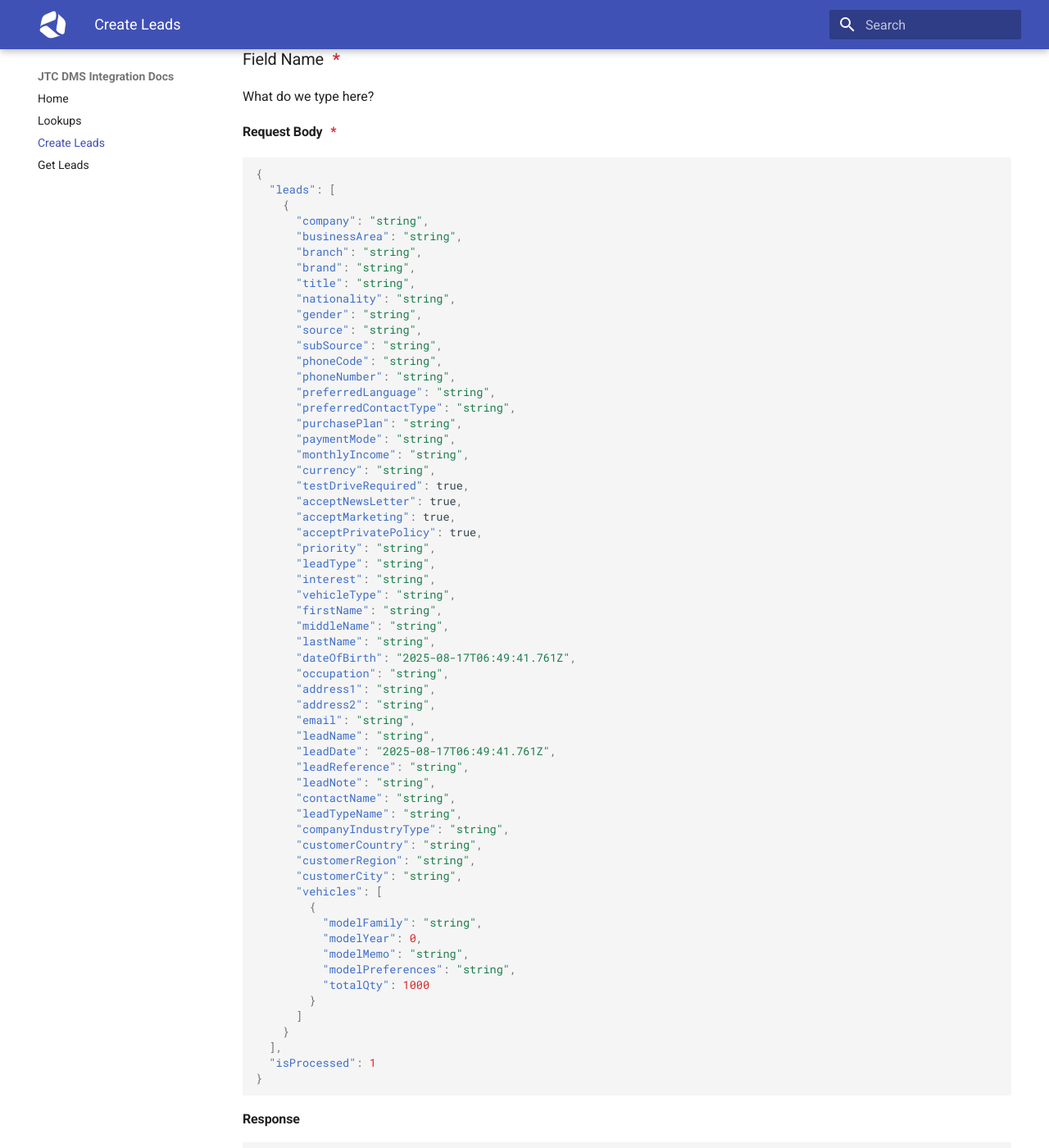
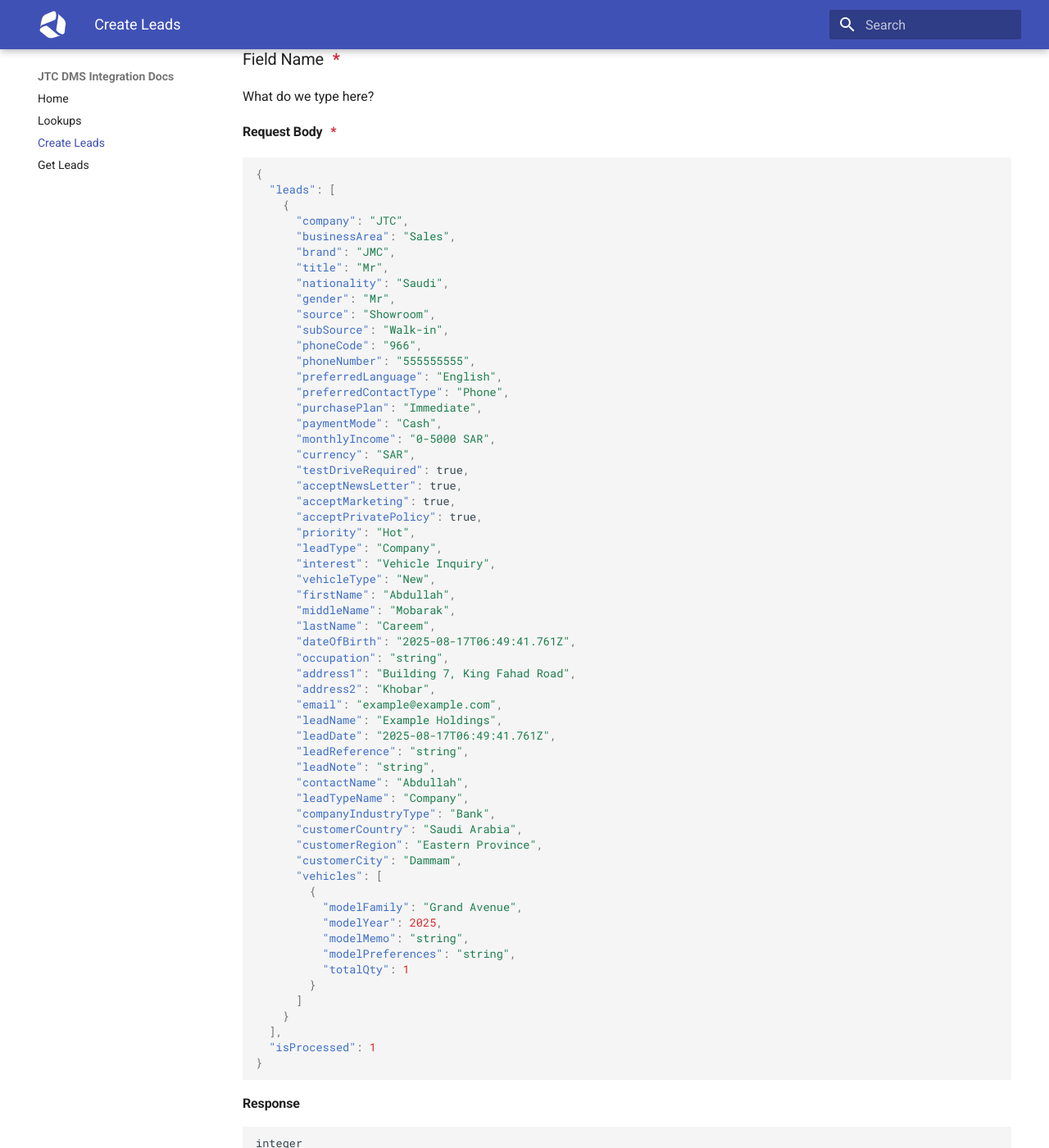
Before and after one commit to aljabr-trading/dms-external-docs, an MkDocs documentation site: the page built from docs/create-lead.md, in a window 1280 px wide and 1400 px high, scrolled down 462 px. Shown: the whole window at 82% size. Built offline with MkDocs 1.6.1 and Material for MkDocs 9.7.7, drawn with Linux system fonts in a browser that asks for light colours; some of the changed text lies outside the part shown.

Commit message:
added example in request body & added bold characters in create-lead.md

```diff
--- a/docs/create-lead.md
+++ b/docs/create-lead.md
@@ -28,56 +28,55 @@ What do we type here?
 {
   "leads": [
     {
-      "company": "string",
-      "businessArea": "string",
-      "branch": "string",
-      "brand": "string",
-      "title": "string",
-      "nationality": "string",
-      "gender": "string",
-      "source": "string",
-      "subSource": "string",
-      "phoneCode": "string",
-      "phoneNumber": "string",
-      "preferredLanguage": "string",
-      "preferredContactType": "string",
-      "purchasePlan": "string",
-      "paymentMode": "string",
-      "monthlyIncome": "string",
-      "currency": "string",
+      "company": "JTC",
+      "businessArea": "Sales",
+      "brand": "JMC",
+      "title": "Mr",
+      "nationality": "Saudi",
+      "gender": "Mr",
+      "source": "Showroom",
+      "subSource": "Walk-in",
+      "phoneCode": "966",
+      "phoneNumber": "555555555",
+      "preferredLanguage": "English",
+      "preferredContactType": "Phone",
+      "purchasePlan": "Immediate",
+      "paymentMode": "Cash",
+      "monthlyIncome": "0-5000 SAR",
+      "currency": "SAR",
       "testDriveRequired": true,
       "acceptNewsLetter": true,
       "acceptMarketing": true,
       "acceptPrivatePolicy": true,
-      "priority": "string",
-      "leadType": "string",
-      "interest": "string",
-      "vehicleType": "string",
-      "firstName": "string",
-      "middleName": "string",
-      "lastName": "string",
+      "priority": "Hot",
+      "leadType": "Company",
+      "interest": "Vehicle Inquiry",
+      "vehicleType": "New",
+      "firstName": "Abdullah",
+      "middleName": "Mobarak",
+      "lastName": "Careem",
       "dateOfBirth": "2025-08-17T06:49:41.761Z",
       "occupation": "string",
-      "address1": "string",
-      "address2": "string",
-      "email": "string",
-      "leadName": "string",
+      "address1": "Building 7, King Fahad Road",
+      "address2": "Khobar",
+      "email": "example@example.com",
+      "leadName": "Example Holdings",
       "leadDate": "2025-08-17T06:49:41.761Z",
       "leadReference": "string",
       "leadNote": "string",
-      "contactName": "string",
-      "leadTypeName": "string",
-      "companyIndustryType": "string",
-      "customerCountry": "string",
-      "customerRegion": "string",
-      "customerCity": "string",
+      "contactName": "Abdullah",
+      "leadTypeName": "Company",
+      "companyIndustryType": "Bank",
+      "customerCountry": "Saudi Arabia",
+      "customerRegion": "Eastern Province",
+      "customerCity": "Dammam",
       "vehicles": [
         {
-          "modelFamily": "string",
-          "modelYear": 0,
+          "modelFamily": "Grand Avenue",
+          "modelYear": 2025,
           "modelMemo": "string",
           "modelPreferences": "string",
-          "totalQty": 1000
+          "totalQty": 1
         }
       ]
     }
@@ -115,9 +114,9 @@ integer
 
 <a><span class="http-get">GET</span></a> `/v1/list/{CUSTOMER_INDUSTRY_TYPE}`
 
-contactName:`string`
+#### contactName:`string`
 
-leadTypeName:`string`
+#### leadTypeName:`string`
 
 #### title
 
@@ -131,15 +130,15 @@ leadTypeName:`string`
 
 <a><span class="http-get">GET</span></a> `/v1/list/{GENDER}`
 
-firstName:`string`
+#### firstName:`string`
 
-lastName:`string`
+#### lastName:`string`
 
-middleName:`string`
+#### middleName:`string`
 
-dateOfBirth:`yyyy-mm-dd`
+#### dateOfBirth:`yyyy-mm-dd`
 
-occupation:`string`
+#### occupation:`string`
 
 #### customerCountry <span class="flag-required">*</span>
 
@@ -153,116 +152,116 @@ occupation:`string`
 
 <a><span class="http-get">GET</span></a> `/v1/list/{CITY}?parentId={customerRegion.value}`
 
-address1:`string`
+#### address1:`string`
 
-address2:`string`
+#### address2:`string`
 
 #### phoneCode <span class="flag-required">*</span>
 
 <a><span class="http-get">GET</span></a> `/v1/list/{PHONE_CODE}`
 
-phoneNumber:`string`
+#### phoneNumber:`string`
 
 !!! note "phoneNumber length should be 9 characters"
 
-email:`string`
+#### email:`string`
 
 #### monthlyIncome
 
 <a><span class="http-get">GET</span></a> `/v1/list/{LEAD_MONTHLY_INCOME}`
 
-preferredLanguage <span class="flag-required">*</span>
+#### preferredLanguage <span class="flag-required">*</span>
 
 <a><span class="http-get">GET</span></a> `/v1/list/{LANGUAGE}`
 
-preferredContactType
+#### preferredContactType
 
 <a><span class="http-get">GET</span></a> `/v1/list/{CONTACT_TYPE}`
 
-company:`Aljabr Trading Company`
+#### company:`JTC`
 
-ou <span class="flag-required">*</span>
+#### ou <span class="flag-required">*</span>
 
 <a><span class="http-get">GET</span></a> `/v1/list/{OU_TYPE}`
 
-businessArea <span class="flag-required">*</span>
+#### businessArea <span class="flag-required">*</span>
 
 <a><span class="http-get">GET</span></a> `/v1/list/{BUSINESS_AREA}?parentId={ou_type.value}`
 
-branch <span class="flag-required">*</span>
+#### branch <span class="flag-required">*</span>
 
 <a><span class="http-get">GET</span></a> `/v1/list/{BRANCH_TYPE}?parentId={branch_type.value}`
 
-leadDate:`string` <span class="flag-required">*</span>
+#### leadDate:`string` <span class="flag-required">*</span>
 
-leadInterest <span class="flag-required">*</span>
+#### leadInterest <span class="flag-required">*</span>
 
 <a><span class="http-get">GET</span></a> `/v1/list/{LEAD_INTEREST}`
 
-source <span class="flag-required">*</span>
+#### source <span class="flag-required">*</span>
 
 <a><span class="http-get">GET</span></a> `/v1/list/{LEAD_SOURCE}`
 
-subSource <span class="flag-required">*</span>
+#### subSource <span class="flag-required">*</span>
 
 <a><span class="http-get">GET</span></a> `/v1/list/{LEAD_SUB_SOURCE}?parentId={lead_source.value}`
 
-leadName:`string` <span class="flag-required">*</span>
+#### leadName:`string` <span class="flag-required">*</span>
 
-leadReference:`string`
+#### leadReference:`string`
 
-leadNote:`string`
+#### leadNote:`string`
 
 #### vehicleType
 
 <a><span class="http-get">GET</span></a> `/v1/list/{VEHICLE_TYPE}`
 
-vehicles.modelFamily
+#### vehicles.modelFamily
 
 <a><span class="http-get">GET</span></a> `/v1/list/{MODEL}?parentId={ou_type.value}`
 
-vehicles.modelYear
+#### vehicles.modelYear
 
 <a><span class="http-get">GET</span></a> `/v1/list/{MODEL_YEAR}`
 
 <!-- should I keep as not in json -->
-vehicles.modelMemo:`string`
+#### vehicles.modelMemo:`string`
 
 <!-- should I keep as not in json -->
-vehicles.modelPreferences:`string`
+#### vehicles.modelPreferences:`string`
 
 <!-- should I keep as not in json -->
-vehicles.totalQty:`string`
+#### vehicles.totalQty:`string`
 
 
-purchasePlan
+#### purchasePlan
 
 <a><span class="http-get">GET</span></a> `/v1/list/{PURCHASE_PLAN}`
 
-paymentMode
+#### paymentMode
 
 <a><span class="http-get">GET</span></a> `/v1/list/{PAYMENT_MODE}`
 
-currency
+#### currency
 
 <a><span class="http-get">GET</span></a> `/v1/list/{CURRENCY}`
 
-priority <span class="flag-required">*</span>
+#### priority <span class="flag-required">*</span>
 
 <a><span class="http-get">GET</span></a> `/v1/list/{LEAD_PRIORITY}`
 
-testDriveRequired
+#### testDriveRequired
 
 <a><span class="http-get">GET</span></a> `/v1/list/{YES_OR_NO}`
 
-acceptNewsLetter
+#### acceptNewsLetter
 
 <a><span class="http-get">GET</span></a> `/v1/list/{YES_OR_NO}`
 
-acceptMarketing
+#### acceptMarketing
 
 <a><span class="http-get">GET</span></a> `/v1/list/{YES_OR_NO}`
 
-acceptPrivatePolicy
+#### acceptPrivatePolicy
 
 <a><span class="http-get">GET</span></a> `/v1/list/{YES_OR_NO}`
```
